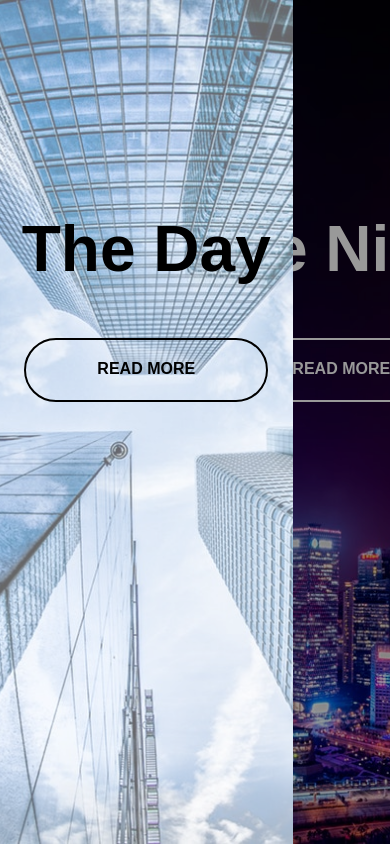
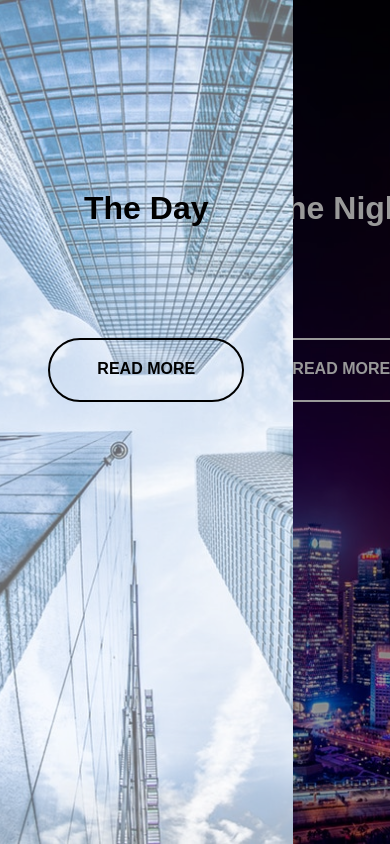
Before and after one commit to Silvahsurfah/Split-Screen-Landing-Page, a plain HTML site: page index.html in a window 390 px wide. Drawn offline with Linux system fonts and the light colour scheme; a web font is replaced by a local one.

Commit message:
added media queries

```diff
--- a/style.css
+++ b/style.css
@@ -130,3 +130,22 @@ border-color: rgba(20, 20, 20, 0.7);
 .hover-right .left:before {
     z-index: 2;
 }
+
+/* Media Queries */
+
+@media(max-width: 800px) {
+    h1 {
+        font-size: 2rem;
+    }
+
+    .button {
+        width: 12rem;
+    }
+}
+
+@media(max-height: 700px) {
+    .button{
+      top: 70%;
+    }
+
+}
```
